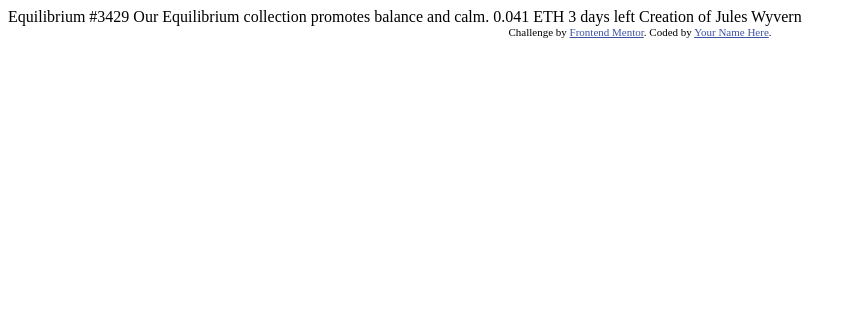
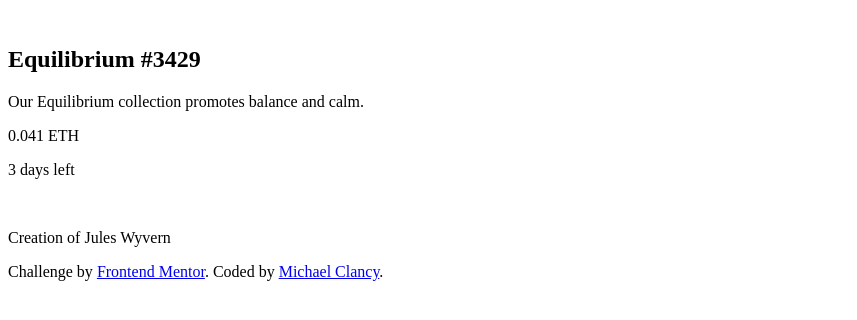
Before and after one commit to michaelclancy90/NFT-Preview-Card, a plain HTML site: page index.html in a window 1280 px wide. Shown: the whole page, without its empty margins (0-857 px from the left). Drawn offline with Linux system fonts and the light colour scheme.

Commit message:
semantic tags added

```diff
--- a/index.html
+++ b/index.html
@@ -8,26 +8,31 @@
 
   <title>Frontend Mentor | NFT preview card component</title>
 
-  <!-- Feel free to remove these styles or customise in your own stylesheet 👍 -->
-  <style>
-    .attribution { font-size: 11px; text-align: center; }
-    .attribution a { color: hsl(228, 45%, 44%); }
-  </style>
+
 </head>
 <body>
+  <main>
+    <article>
+      <img src="" alt="">
 
-  Equilibrium #3429
+      <h1>Equilibrium #3429</h1>
 
-  Our Equilibrium collection promotes balance and calm.
+      <p>Our Equilibrium collection promotes balance and calm.</p>
 
-  0.041 ETH
-  3 days left
+      <div>
+            <p>0.041 ETH</p>
+            <p>3 days left</p>
+      </div>
 
-  Creation of Jules Wyvern
-
+      <div>
+        <img src="" alt="">
+        <p>Creation of Jules Wyvern</p>
+      </div>
+    </article>
+  </main>
   <div class="attribution">
     Challenge by <a href="https://www.frontendmentor.io?ref=challenge" target="_blank">Frontend Mentor</a>.
-    Coded by <a href="#">Your Name Here</a>.
+    Coded by <a href="https://github.com/michaelclancy90/NFT-Preview-Card" target="_blank">Michael Clancy</a>.
   </div>
 </body>
 </html>
```
Also changed, not shown: 1 other file.
